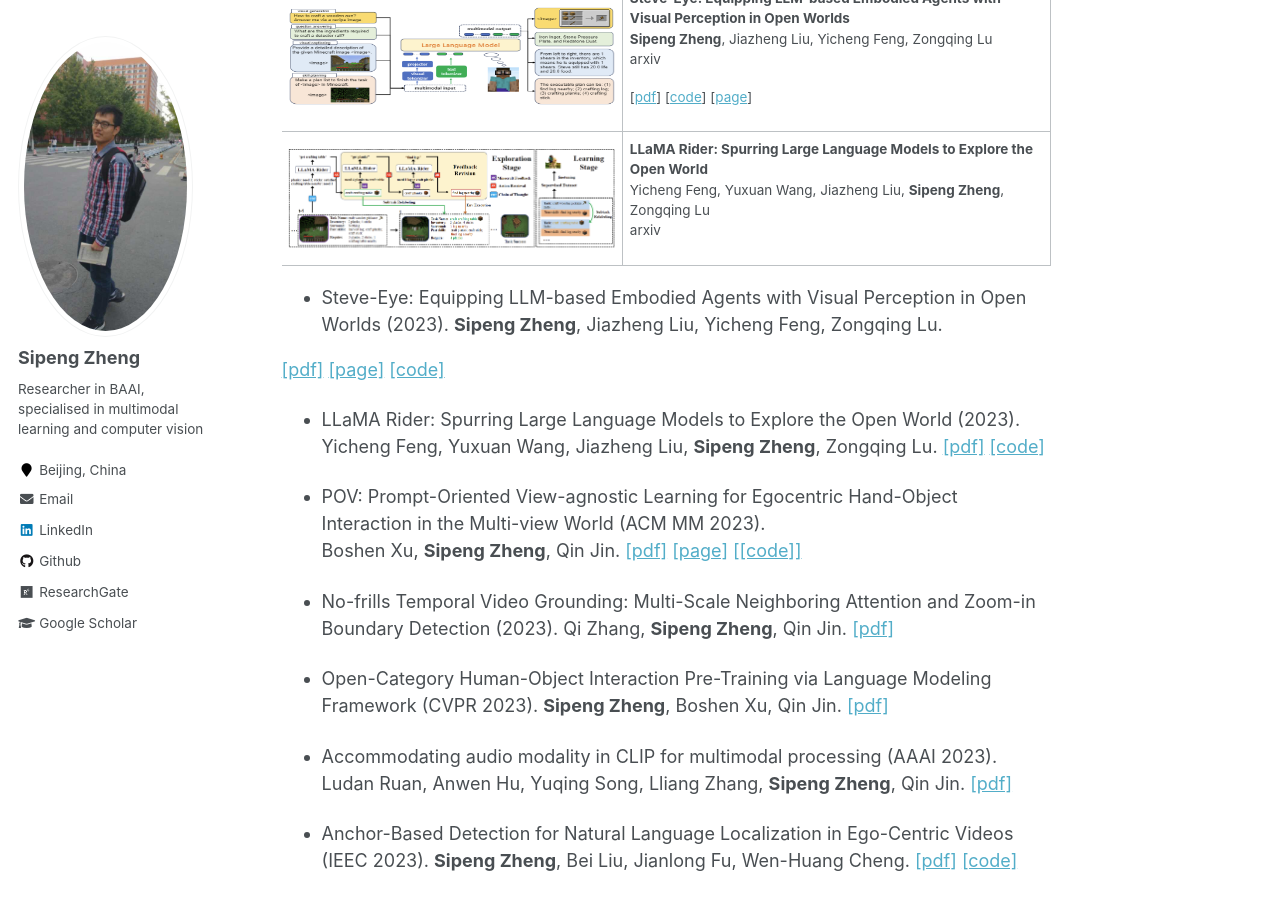
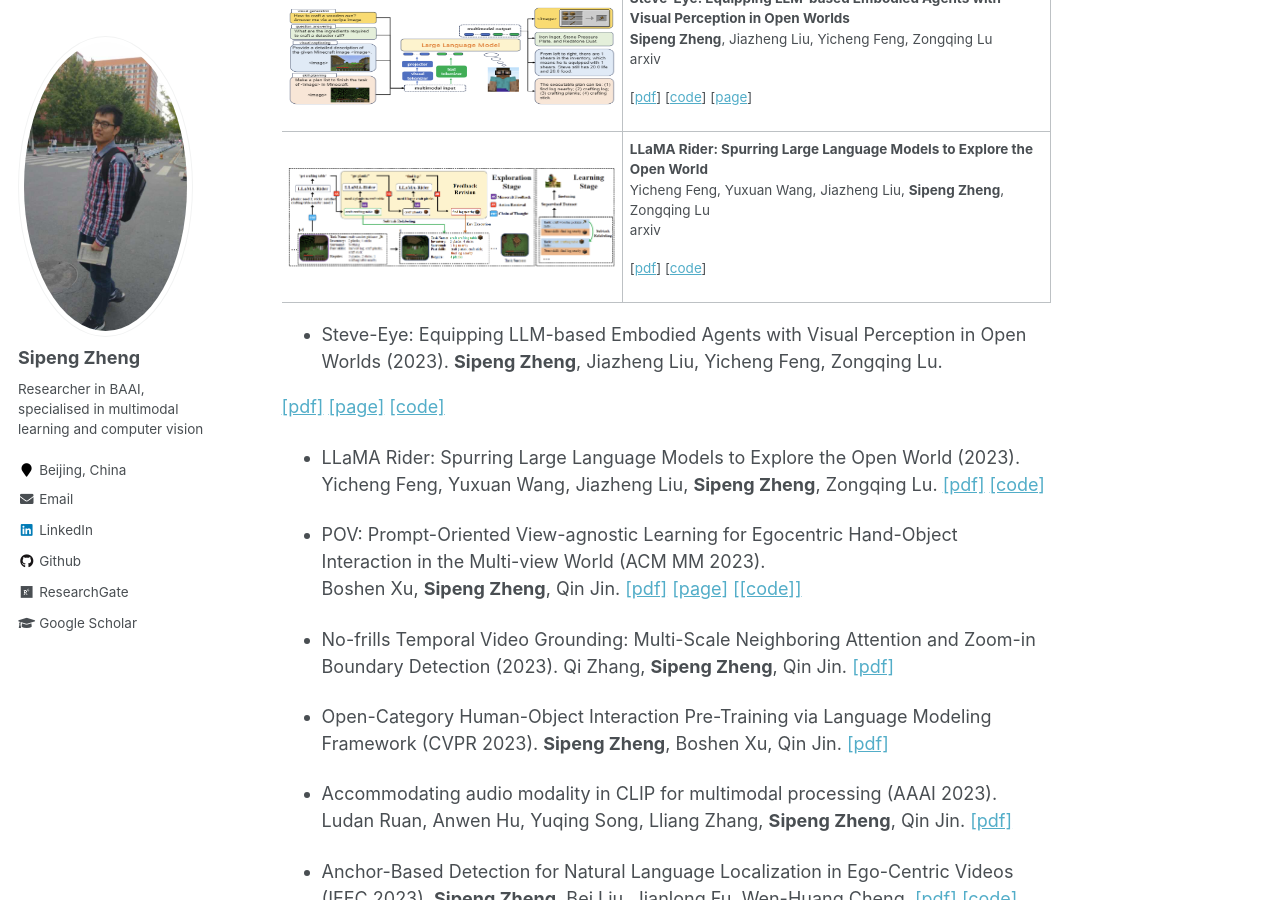
Before and after one commit to zhengsipeng/zhengsipeng.github.io, a Jekyll site: the page built from _pages/about.md, in a window 1280 px wide and 900 px high, scrolled down 1247 px. Built offline with Jekyll 4.4.1, drawn with Linux system fonts in a browser that asks for light colours.

Commit message:
update 24.1.4

```diff
--- a/_pages/about.md
+++ b/_pages/about.md
@@ -62,6 +62,10 @@ My CV can be found in [CV](https://zhengsipeng.github.io/cv/) or [downloaded CV]
       <p><strong>LLaMA Rider: Spurring Large Language Models to Explore the Open World</strong><br>
         Yicheng Feng, Yuxuan Wang, Jiazheng Liu, <b>Sipeng Zheng</b>, Zongqing Lu<br>
         arxiv
+      </p>
+      <p>
+          [<a target="_blank" href="https://arxiv.org/abs/2310.08922">pdf</a>]
+          [<a target="_blank" href="https://github.com/PKU-RL/LLaMA-Rider">code</a>]
       </p>
   </td>
 </tr>
```
